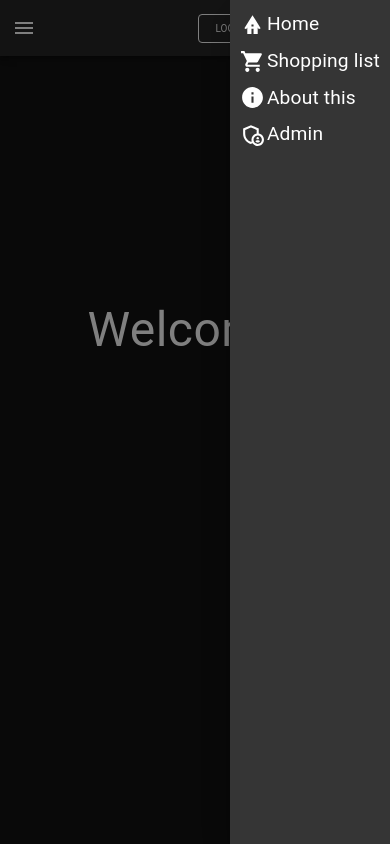
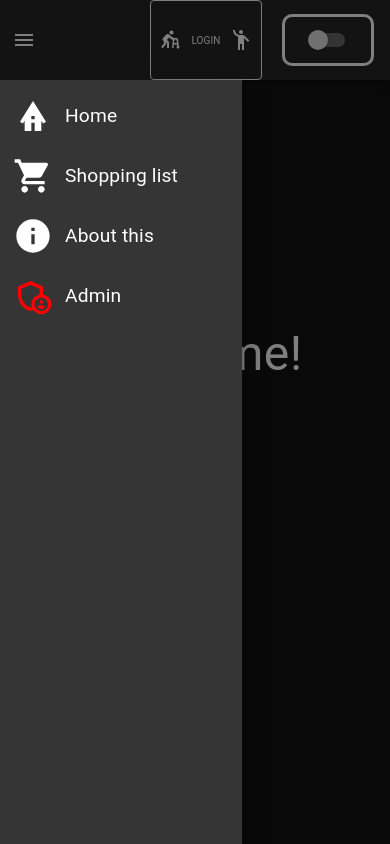
Before and after one commit to mikagitti/ShoppingListApp-V3, a Next.js app: page / in a window 390 px wide. Both pictures are taken after a click on the button 24 px from the left and 28 px from the top of the page. Built offline with nearby package versions, Linux system fonts and the light colour scheme; no server answers.

Commit message:
Refactor: User logging button in navbar.

```diff
--- a/src/Components/Navigation/MainNavBar.tsx
+++ b/src/Components/Navigation/MainNavBar.tsx
@@ -1,53 +1,44 @@
-"use client";
+'use client';
 
-import Link from "next/link";
+import Link from 'next/link';
 
-import ThemeComponent from "@/Containers/Theme/ThemeComponent";
-import {
-     AppBar,
-     Box,
-     Button,
-     Drawer,
-     IconButton,
-     Toolbar,
-     Typography,
-     useMediaQuery,
-     useTheme,
-} from "@mui/material";
+import ThemeComponent from '@/Containers/Theme/ThemeComponent';
+import { AppBar, Box, Button, Drawer, IconButton, Toolbar, Typography, useMediaQuery, useTheme } from '@mui/material';
 
-import ShoppingCartIcon from "@mui/icons-material/ShoppingCart";
-import BungalowIcon from "@mui/icons-material/Bungalow";
-import InfoIcon from "@mui/icons-material/Info";
-import MenuIcon from "@mui/icons-material/Menu";
-import AdminPanelSettingsOutlinedIcon from "@mui/icons-material/AdminPanelSettingsOutlined";
+import ShoppingCartIcon from '@mui/icons-material/ShoppingCart';
+import BungalowIcon from '@mui/icons-material/Bungalow';
+import InfoIcon from '@mui/icons-material/Info';
+import MenuIcon from '@mui/icons-material/Menu';
+import AdminPanelSettingsOutlinedIcon from '@mui/icons-material/AdminPanelSettingsOutlined';
 
-import { styled } from "@mui/material";
-import React, { useContext, useState } from "react";
-import LoginContext from "@/Context/login/LoginContext";
-import LoginButton from "@/app/login/button";
+import { styled } from '@mui/material';
+import React, { useContext, useState } from 'react';
+import LoginContext from '@/Context/login/LoginContext';
+import LoginButton from '@/app/login/button';
 
 const AppBarIconLink = styled(Link)(({ theme }) => ({
   color: theme.palette.primary.main,
-     textDecoration: "none",
-     "&:hover": {
+  textDecoration: 'none',
+  '&:hover': {
     color: theme.palette.primary.light,
   },
-     display: "flex",
-     gap: 2,
-     flexDirection: "row",
-     alignItems: "center",
-     mt: "110px",
+  display: 'flex',
+  flexDirection: 'row',
+  alignItems: 'center',
+  justifyContent: 'left',
+  gap: '0.76rem',
 }));
 
 export default function MainNavBar() {
-     const { selectedUser, clearSelectedUser, selectedAdmin, logoutAdmin } =
-          useContext(LoginContext);
+  const { selectedUser, clearSelectedUser, selectedAdmin, logoutAdmin } = useContext(LoginContext);
 
   const [drawerOpen, setDrawerOpen] = useState(false);
   const theme = useTheme();
-     const isPhone = useMediaQuery(theme.breakpoints.down("sm"));
+  const isPhone = useMediaQuery(theme.breakpoints.down('md'));
 
-     const iconSize = isPhone ? "25px" : "45px";
+  const iconSize = isPhone ? '2.5rem' : '4rem';
+
+  const navbarHeigth = '5rem';
 
   const iconStyle = {
     fontSize: iconSize,
@@ -56,45 +47,34 @@ export default function MainNavBar() {
 
   const adminIconStyle = {
     fontSize: iconSize,
-          color: selectedAdmin ? "green" : theme.palette.primary.contrastText,
+    color: selectedAdmin ? 'green' : 'red',
   };
 
   const customTypography = {
     color: theme.palette.primary.contrastText,
-          fontSize: "1.2rem",
-          "&:hover": {
+    fontSize: '1.2rem',
+    '&:hover': {
       color: theme.palette.primary.light,
-               fontSize: "1.5rem",
     },
   };
 
-     const toggleDrawer =
-          (open: boolean) =>
-          (event: React.KeyboardEvent | React.MouseEvent) => {
-               if (
-                    event.type === "keydown" &&
-                    ((event as React.KeyboardEvent).key === "Tab" ||
-                         (event as React.KeyboardEvent).key === "Shift")
-               ) {
+  const toggleDrawer = (open: boolean) => (event: React.KeyboardEvent | React.MouseEvent) => {
+    if (event.type === 'keydown' && ((event as React.KeyboardEvent).key === 'Tab' || (event as React.KeyboardEvent).key === 'Shift')) {
       return;
     }
     setDrawerOpen(open);
   };
 
   const drawer = (
-          <Box
-               sx={{ width: "100%" }}
-               role="presentation"
-               onClick={toggleDrawer(false)}
-               onKeyDown={toggleDrawer(false)}
-          >
+    <Box sx={{ width: '100%' }} role="presentation" onClick={toggleDrawer(false)} onKeyDown={toggleDrawer(false)}>
       <Box
         sx={{
           flexGrow: 1,
-                         display: "flex",
-                         gap: 1,
-                         flexDirection: "column",
-                         margin: "10px",
+          display: 'flex',
+          alignItems: 'left',
+          flexDirection: 'column',
+          gap: 2.5,
+          margin: '1rem 4rem 0 0.8rem',
         }}
       >
         <AppBarIconLink href="/home">
@@ -104,16 +84,12 @@ export default function MainNavBar() {
 
         <AppBarIconLink href="/shoppinglist_v2">
           <ShoppingCartIcon sx={iconStyle} />
-                         <Typography sx={customTypography}>
-                              Shopping list
-                         </Typography>
+          <Typography sx={customTypography}>Shopping list</Typography>
         </AppBarIconLink>
 
         <AppBarIconLink href="/about">
           <InfoIcon sx={iconStyle} />
-                         <Typography sx={customTypography}>
-                              About this
-                         </Typography>
+          <Typography sx={customTypography}>About this</Typography>
         </AppBarIconLink>
 
         <AppBarIconLink href="/admin">
@@ -124,76 +100,61 @@ export default function MainNavBar() {
     </Box>
   );
 
+  const adminLoginButtonStyle = {
+    height: '100%',
+    width: isPhone ? '7rem' : '10rem',
+  };
+
   return (
+    <>
       <AppBar position="static">
         <Toolbar
           sx={{
-                         justifyContent: isPhone ? "left" : "right",
-                         flexDirection: "row",
+            justifyContent: isPhone ? 'left' : 'right',
+            flexDirection: 'row',
+
+            height: navbarHeigth,
           }}
         >
           {isPhone ? (
             <>
-                              <Box
-                                   sx={{
-                                        flexGrow: 1,
-                                        display: "flex",
-                                        gap: 3,
-                                        justifyContent: "left",
-                                   }}
-                              >
-                                   <IconButton
-                                        color="inherit"
-                                        aria-label="open drawer"
-                                        edge="start"
-                                        onClick={toggleDrawer(true)}
-                                   >
+              <IconButton color="inherit" edge="start" onClick={toggleDrawer(true)}>
                 <MenuIcon />
               </IconButton>
 
               <Drawer
-                                        anchor={"right"}
+                anchor={'left'}
                 open={drawerOpen}
                 onClose={toggleDrawer(false)}
+                sx={{
+                  '& .MuiDrawer-paper': {
+                    top: navbarHeigth,
+                  },
+                }}
               >
                 {drawer}
               </Drawer>
-                              </Box>
 
               <Box
                 sx={{
-                                        position: "absolute",
+                  position: 'absolute',
                   right: 16,
-                                        display: "flex",
-                                        flexDirection: "row",
-                                        alignItems: "center",
+                  display: 'flex',
+                  flexDirection: 'row',
+                  alignItems: 'center',
+                  height: navbarHeigth,
                 }}
               >
                 {selectedUser ? (
-                                        <Button
-                                             onClick={() => clearSelectedUser()}
-                                        >
-                                             <LoginButton
-                                                  user={selectedUser.name}
-                                             >
-                                                  Logout
-                                             </LoginButton>
+                  <Button sx={adminLoginButtonStyle} onClick={() => clearSelectedUser()}>
+                    <LoginButton user={selectedUser.name}>Logout</LoginButton>
                   </Button>
                 ) : (
-                                        <Button>
-                                             <AppBarIconLink
-                                                  sx={{
-                                                       color: theme.palette
-                                                            .primary
-                                                            .contrastText,
-                                                  }}
-                                                  href="/login"
-                                             >
-                                                  <LoginButton user={null}>
-                                                       Login
-                                                  </LoginButton>
+                  <AppBarIconLink sx={{ ...adminLoginButtonStyle, color: theme.palette.primary.contrastText }} href="/login">
+                    <Button sx={adminLoginButtonStyle}>
+                      <LoginButton user={null}>Login</LoginButton>
+                    </Button>
                   </AppBarIconLink>
-                                        </Button>
                 )}
                 <ThemeComponent />
               </Box>
@@ -203,9 +164,9 @@ export default function MainNavBar() {
               <Box
                 sx={{
                   flexGrow: 1,
-                                        display: "flex",
+                  display: 'flex',
                   gap: 3,
-                                        ml: "10px",
+                  ml: '10px',
                 }}
               >
                 <AppBarIconLink href="/home">
@@ -221,43 +182,32 @@ export default function MainNavBar() {
                 </AppBarIconLink>
 
                 <AppBarIconLink href="/admin">
-                                        <AdminPanelSettingsOutlinedIcon
-                                             sx={adminIconStyle}
-                                        />
+                  <AdminPanelSettingsOutlinedIcon sx={adminIconStyle} />
                 </AppBarIconLink>
               </Box>
               <Box
                 sx={{
-                                        position: "absolute",
-                                        right: 16,
-                                        display: "flex",
-                                        flexDirection: "row",
-                                        alignItems: "center",
+                  position: 'absolute',
+                  right: '1rem',
+                  display: 'flex',
+                  flexDirection: 'row',
+                  alignItems: 'center',
+                  height: navbarHeigth,
                 }}
               >
                 {selectedUser ? (
-                                        <Button
-                                             onClick={() => clearSelectedUser()}
-                                        >
-                                             <LoginButton
-                                                  user={selectedUser.name}
-                                             >
-                                                  Logout
-                                             </LoginButton>
+                  <Button sx={adminLoginButtonStyle} onClick={() => clearSelectedUser()}>
+                    <LoginButton user={selectedUser.name}>Logout</LoginButton>
                   </Button>
                 ) : (
-                                        <Button>
+                  <Button sx={adminLoginButtonStyle}>
                     <AppBarIconLink
                       sx={{
-                                                       color: theme.palette
-                                                            .primary
-                                                            .contrastText,
+                        color: theme.palette.primary.contrastText,
                       }}
                       href="/login"
                     >
-                                                  <LoginButton user={null}>
-                                                       LogIn
-                                                  </LoginButton>
+                      <LoginButton user={null}>LogIn</LoginButton>
                     </AppBarIconLink>
                   </Button>
                 )}
@@ -267,5 +217,7 @@ export default function MainNavBar() {
           )}
         </Toolbar>
       </AppBar>
+      <Box sx={{ flexGrow: 1 }}></Box>
+    </>
   );
 }
--- a/src/app/login/button.tsx
+++ b/src/app/login/button.tsx
@@ -1,25 +1,42 @@
-import { Box, Typography } from "@mui/material";
-import { ReactNode } from "react";
+import { Box, Typography } from '@mui/material';
+import { ReactNode } from 'react';
+import AssistWalkerIcon from '@mui/icons-material/AssistWalker';
+import EmojiPeopleIcon from '@mui/icons-material/EmojiPeople';
 
 type ComponentProps = {
   children: ReactNode;
   user: string | null;
-}
+  width?: string;
+  height?: string;
+};
 
-export default function LoginButton({children, user}: ComponentProps) {
+export default function LoginButton({ children, user, width, height }: ComponentProps) {
+  const boxStyle = {
+    width: width ? width : '100%',
+    height: height ? height : '100%',
+    display: 'flex',
+    alignItems: 'left',
+    justifyContent: 'center',
+    flexDirection: 'column',
+    gap: '1',
+  };
+
+  const textStyle = {
+    overflow: 'hidden',
+    textOverflow: 'ellipsis',
+    whiteSpace: 'nowrap',
+    width: '100%', // Ensure this is set so the ellipsis can work
+  };
 
   return (
-        <Box>
+    <Box sx={boxStyle}>
+      <Box>{user && <Typography sx={{ ...textStyle, fontSize: '12px' }}>{user}</Typography>}</Box>
 
-            <Typography sx={ {fontSize: '10px'} }>
-                {children}
-            </Typography>
-
-            <Typography sx={ {fontSize: '12px'} }>
-                {user}
-            </Typography>
-
+      <Box sx={{ display: 'flex', flexDirection: 'row', justifyContent: 'center', alignItems: 'center' }}>
+        <AssistWalkerIcon />
+        <Typography sx={{ ...textStyle, fontSize: '10px' }}>{children}</Typography>
+        <EmojiPeopleIcon />
+      </Box>
     </Box>
   );
-
 }
```
Lines whose indentation alone changed are shown as unchanged.
